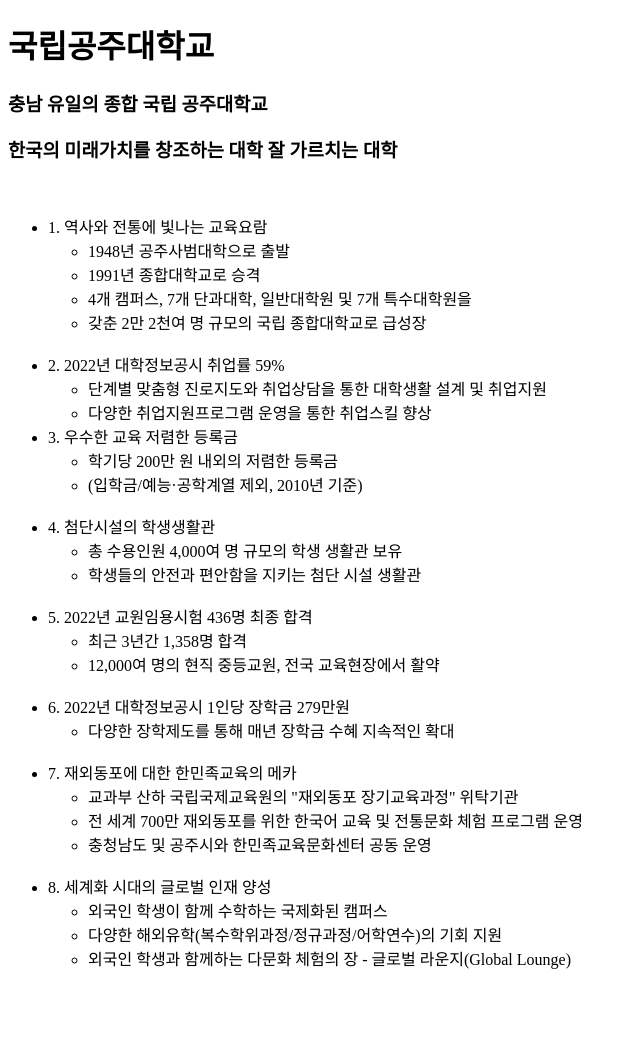
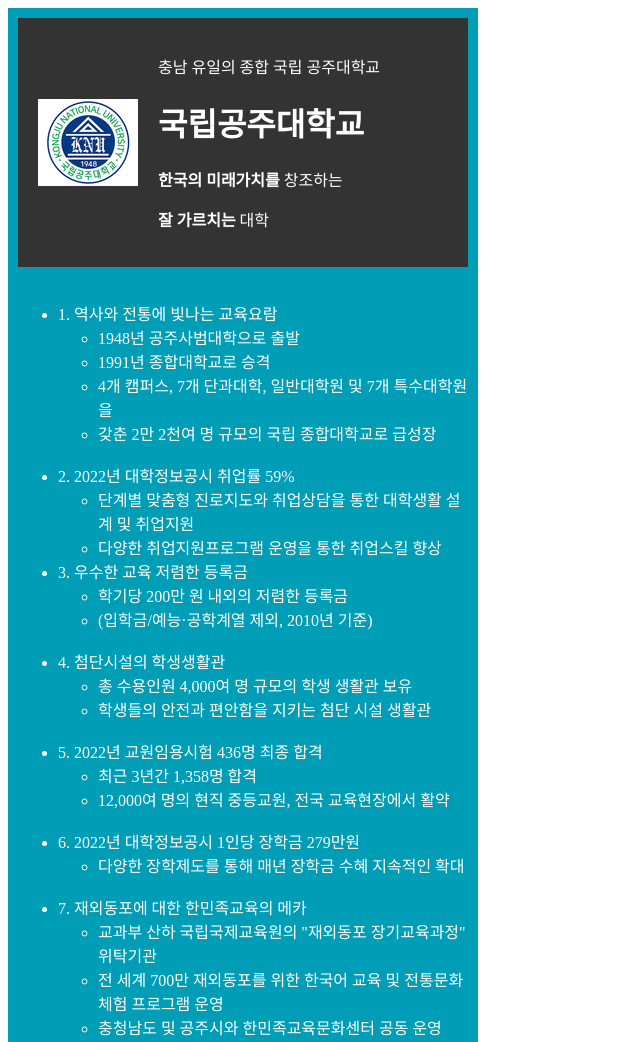
Before and after one commit to jy3137/introdution, a plain HTML site: page index.html in a window 1280 px wide. Shown: the top 1042 px of the page, without its empty margins (0-640 px from the left). Before the commit the page ends 1004 px from the top, so only its background shows below. Drawn offline with Linux system fonts and the light colour scheme.

Commit message:
Add files via upload

```diff
--- a/index.html
+++ b/index.html
@@ -4,15 +4,39 @@
     <meta charset="UTF-8">
     <meta name="viewport" content="width=device-width, initial-scale=1.0">
     <title>국립공주대소개</title>
+    <style>
+        .box {
+            background-color:rgb(0, 157, 182);
+            padding: 10px;
+            width: 450px;
+            color: white;
+        }
+        .container {
+            display: flex;
+            align-items: center;
+            background-color: #333;
+            padding: 20px;
+            color: white;
+        }
+        .left-img {
+            margin-right: 20px;
+        }
+        .left-txt {
+            max-width: 400px;
+        }
+    </style>
 </head>
 <body>
-    <h1>국립공주대학교</h1>
-    <P>
-        <h3>충남 유일의 종합 국립 공주대학교</h3>
-    </P>
-    <p>
-        <h3>한국의 미래가치를 창조하는 대학 잘 가르치는 대학</h3>
-    </p>
+    <div class="box">
+        <div class="container">
+            <img src="images/공주대.png" class="left-img" alt="공주대 이미지">
+            <div class="left-txt">
+                <p>충남 유일의 종합 국립 공주대학교</p>
+                <h1>국립공주대학교</h1>
+                <p><b>한국의 미래가치를</b> 창조하는</p>
+                <p><b>잘 가르치는</b> 대학</p>
+            </div>
+        </div>
     <br>
     <ul>
         <li>1. 역사와 전통에 빛나는 교육요람</li>
```
Also changed, not shown: images/공주대.png (added).
